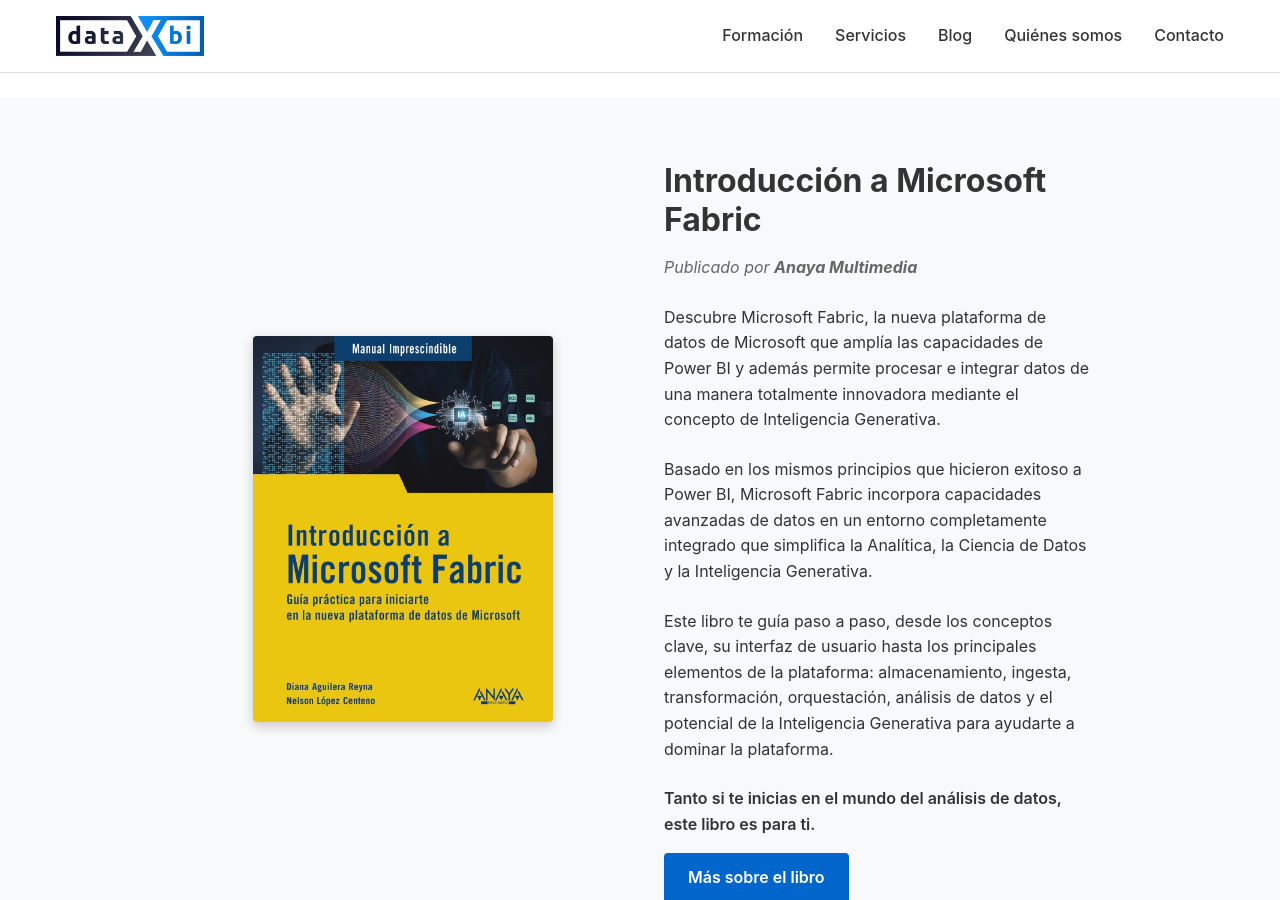
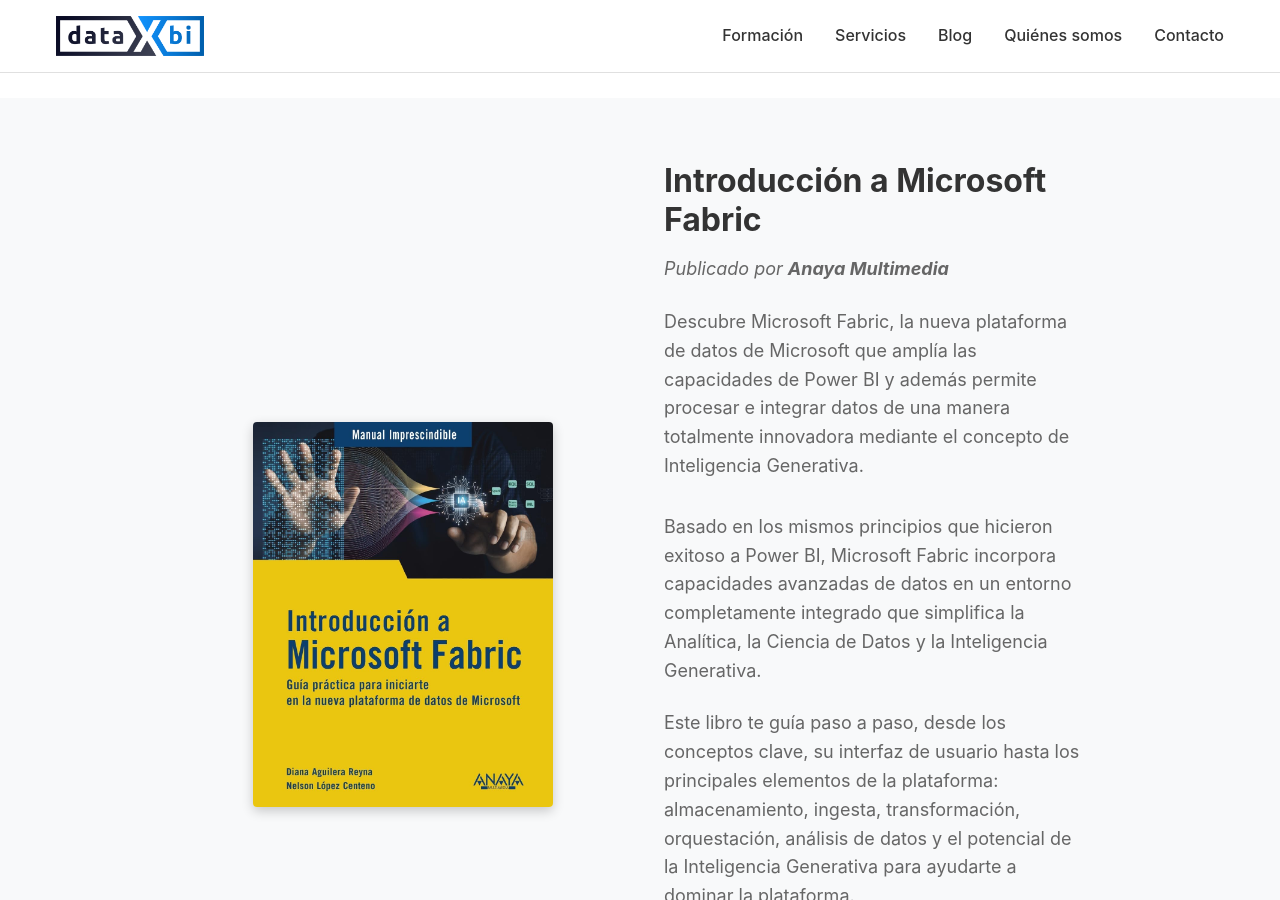
Before and after one commit to dataxbi/dataxbi.github.io, a Jekyll site: the page built from index.html, in a window 1280 px wide and 900 px high, scrolled down 839 px. Built offline with Jekyll 4.4.1, drawn with Linux system fonts in a browser that asks for light colours.

Commit message:
fix: unificar clase cta-section para libro y taller con mismo ancho y padding

```diff
--- a/index.html
+++ b/index.html
@@ -41,7 +41,7 @@ description: "Formación y servicios profesionales en Microsoft Fabric y Power B
 </section>
 
 <!-- Libro destacado -->
-<section style="background-color: var(--color-bg-light);">
+<section class="cta-section">
   <div class="container">
     <div class="section-content">
       <div class="libro-grid">
```
Lines whose indentation alone changed are shown as unchanged.
